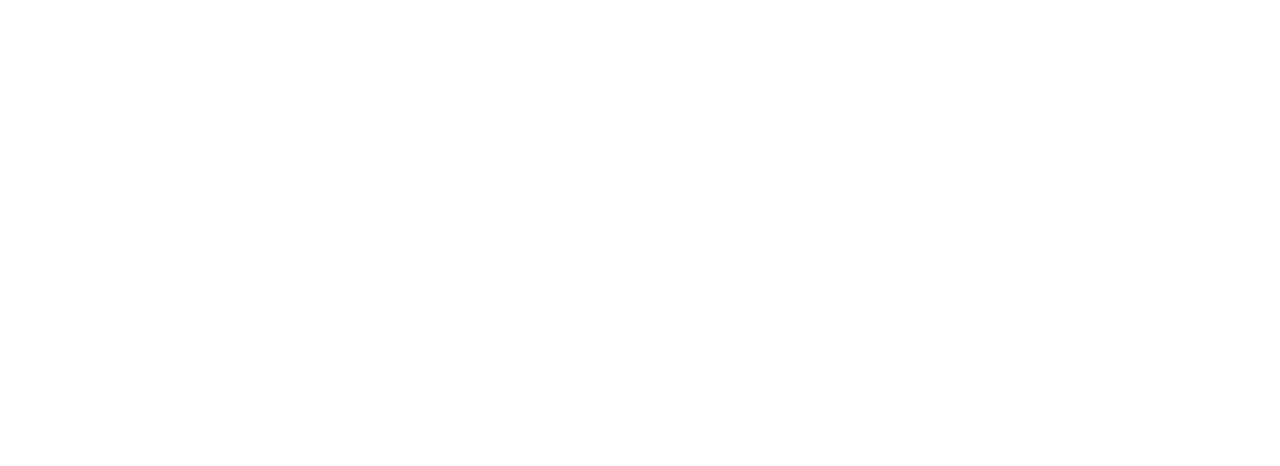
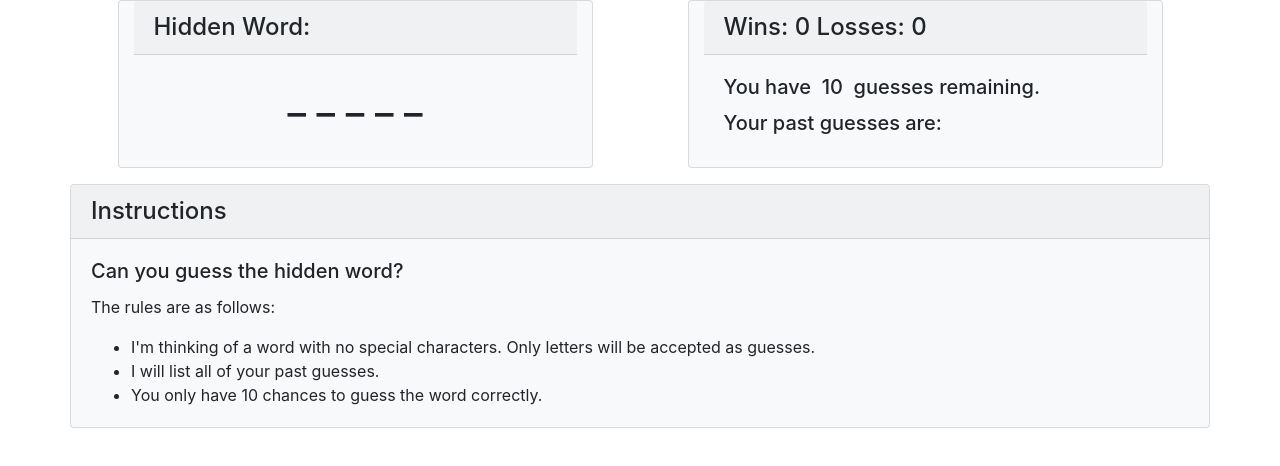
Before and after one commit to baguinaga/Word-Guess-Game, a plain HTML site: page index.html in a window 1280 px wide. Drawn offline with nearby package versions, Linux system fonts and the light colour scheme; files that its build step writes are made by us from their sources.

Commit message:
wip funcitonal hidden string

```diff
--- a/assets/javascript/game.js
+++ b/assets/javascript/game.js
@@ -0,0 +1,88 @@
+/* need to create a list of words
+function that randomly selects a word upon loading, losing or winning
+need to create a function that converts the word into underscores
+  the hiddenword has to be displayed on the html document make this into a function
+need to create an onkey listener that compares user input and word choosen
+if the it's not in the word then it is added to an array holding wrong letter guesses
+  these letters are then written to the html document (use .join to display with spacing)
+  the players lives are displayed on the html document
+the user is not allowed to guess a previously submitted letter
+  this is displayed to the player in a message
+need to create a reset function that only runs upon winning or losing
+*/
+
+var wordList = ["acres", "adult", "advice", "arrangement", "attempt", "august", "autumn", "border", "breeze", "brick", "calm", "canal", "casey", "cast", "chose", "claws", "coach", "constantly", "contrast", "cookies", "customs", "damage", "danny", "deeply", "depth", "discussion", "doll", "donkey", "egypt", "ellen", "essential", "exchange", "exist", "explanation", "facing", "film", "finest", "fireplace", "floating", "folks", "fort", "garage", "grabbed", "grandmother", "habit", "happily", "harry", "heading", "hunter", "illinois", "image", "independent", "instant", "january", "kids", "label", "lee", "lungs", "manufacturing", "martin", "mathematics", "melted", "memory", "mill", "mission", "monkey", "mount", "mysterious", "neighborhood", "norway", "nuts", "occasionally", "official", "ourselves", "palace", "pennsylvania", "philadelphia", "plates", "poetry", "policeman", "positive", "possibly", "practical", "pride", "promised", "recall", "relationship", "remarkable", "require", "rhyme", "rocky", "rubbed", "rush", "sale", "satellites", "satisfied", "scared", "selection", "shake", "shaking", "shallow", "shout", "silly", "simplest", "slight", "slip", "slope", "soap", "solar", "species", "spin", "stiff", "swung", "tales", "thumb", "tobacco", "toy", "trap", "treated", "tune", "university", "vapor", "vessels", "wealth", "wolf", "zoo"];
+
+var letters = ["a", "b", "c", "d", "e", "f", "g", "h", "i", "j", "k", "l", "m", "n", "o", "p", "q", "r", "s", "t", "u", "v", "w", "x", "y", "z"]
+
+//javascript variables
+var wordArr = wordRandom();
+console.log(wordArr);
+
+var wrongGuesses = [];
+var lives = 10;
+var wins = 0;
+var losses = 0;
+var gameState = true;
+
+// element references
+var wordHTML = document.getElementById("gameWord");
+var winsHTML = document.getElementById("gameWins");
+var lossesHTML = document.getElementById("gameLosses");
+var livesHTML = document.getElementById("gameLives");
+var guessesHTML = document.getElementById("gameGuesses");
+var messageHTML = document.getElementById("gameMessage");
+
+//functions
+//random word function, used to store temp random word to wordArr
+function wordRandom() {
+  return wordList[Math.floor(Math.random() * wordList.length)].split("");
+}
+
+//function used to convert temp random word into hidden word and reveal guessed characters
+function wordHidden(arr, str) {
+  var wordDash = "_".repeat(arr.length).split("");
+
+  for (var i = 0; i < arr.length; i++) {
+    if (arr[i] === str) {
+      wordDash[i] = arr[i];
+    }
+  }
+  return wordDash;
+}
+
+//setting initial HTML/js values
+function resetGame() {
+  wordArr = wordRandom();
+  wordHTML.textContent = wordHidden(wordArr, "").join(" ");
+  lives = 10;
+  livesHTML.textContent = lives;
+  wrongGuesses = [];
+  guessesHTML.textContent = wrongGuesses.join("");
+  messageHTML.textContent = "Can you guess the hidden word?";
+}
+
+resetGame();
+
+//testing console.log
+console.log(wordHidden(wordArr, "a"), wordArr);
+
+//event function, testing for matching letter and runnign game logic
+document.onkeyup = function (e) {
+  var userKey = e.key;
+  if (letters.includes(userKey)) {
+    if (wordArr.includes(userKey) && wordHidden(wordArr, userKey).includes("_")) {
+      wordArrTemp = wordHidden(wordArr, userKey);
+      wordHTML.textContent = wordHidden(wordArrTemp, userKey);
+    }
+  } else {
+    messageHTML.textContent = "That's not a letter. Try again.";
+  }
+}
+
+/* did the user input a correct character?
+yes = run game logic no = try again message
+is the game still ongoing?
+  yes -> run game logic
+  no ->
+*/
--- a/index.html
+++ b/index.html
@@ -7,18 +7,48 @@
   <meta http-equiv="X-UA-Compatible" content="ie=edge">
   <link rel="stylesheet" href="https://cdnjs.cloudflare.com/ajax/libs/twitter-bootstrap/4.1.2/css/bootstrap.min.css">
   <link rel="stylesheet" href="https://use.fontawesome.com/releases/v5.1.1/css/all.css">
-  <link rel="stylesheet" href="style.css">
+  <link rel="stylesheet" href="assets/css/style.css">
   <title> Word Guessing Game</title>
 </head>
 
 <body>
-  <header></header>
-  <div class="container row">
-    <div class="row">
-      <div class="col-12 col-md-6" id="gameWord"></div>
-      <div class="col-12 col-md-6" id="gameGuess"></div>
+  <header>
+
+  </header>
+
+  <div class="container">
+    <div class="row d-flex justify-content-around">
+
+      <div class="col-12 col-md-5 card bg-light mb-3">
+        <h4 class="card-header">Hidden Word:</h4>
+        <div class="card-body">
+          <h1 class="card-title text-center" id=gameWord></h1>
+        </div>
+      </div>
+
+      <div class="col-12 col-md-5 card bg-light mb-3">
+        <h4 class="card-header">Wins:&nbsp;<span id=gameWins>0</span>&nbsp;Losses:&nbsp;<span id=gameLosses>0</span></h4>
+        <div class="card-body">
+          <h5 class="card-title">You have&nbsp; <span id="gameLives"></span> &nbsp;guesses remaining.</h5>
+          <h5 class="card-title">Your past guesses are:&nbsp; <span id="gameGuesses"></span></h5>
+        </div>
+      </div>
+
     </div>
-    <div class="col-12" id="gameInstructions"></div>
+
+    <div class="row card bg-light mb-3">
+      <h4 class="card-header">Instructions</h4>
+      <div class="card-body">
+        <h5 class="card-title" id="gameMessage"></h5>
+        <p class="card-text"> The rules are as follows:</p>
+        <ul class="card-text">
+          <li> I'm thinking of a word with no special characters. Only letters will be accepted as guesses. </li>
+          <li> I will list all of your past guesses.</li>
+          <li> You only have 10 chances to guess the word correctly. </li>
+        </ul>
+      </div>
+    </div>
+
   </div>
   <script src="https://cdnjs.cloudflare.com/ajax/libs/jquery/3.3.1/jquery.slim.min.js"></script>
   <script src="https://cdnjs.cloudflare.com/ajax/libs/popper.js/1.13.0/umd/popper.min.js"></script>
```
